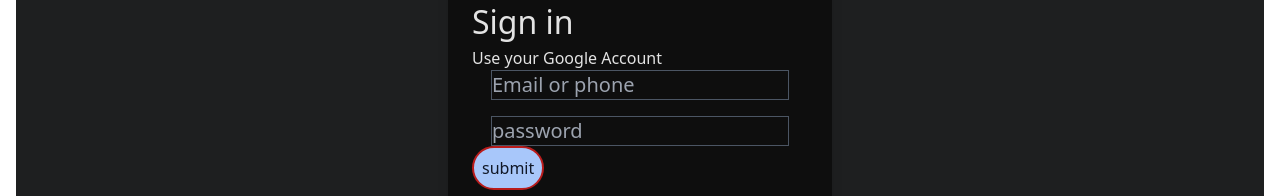
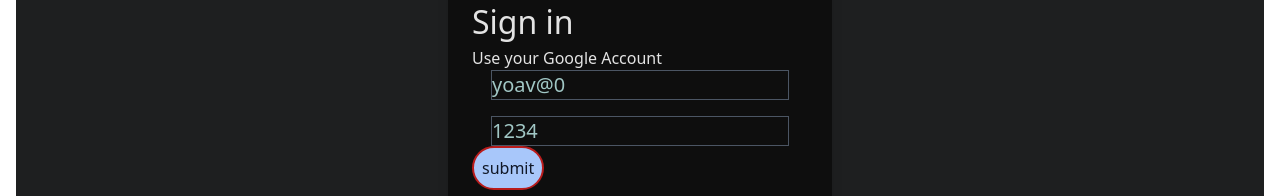
Before and after one commit to Itay945/Google-Keep, a React (Vite) app in the folder Client/: page /login in a window 1280 px wide. Shown: the part 342-538 px from the top of the page. Built offline with nearby package versions, Linux system fonts and the light colour scheme.

Commit message:
now work

```diff
--- a/Client/src/pages/LoginPage.tsx
+++ b/Client/src/pages/LoginPage.tsx
@@ -50,14 +50,14 @@
                 placeholder="Email or phone"
                 type="text"
                 name="email"
-                // value="yoav1@gmail23.com"
+                value="yoav@0"
                 className="border border-gray-600 text-xl bg-transparent text-[#A1C7C5]"
               />
               <input
                 placeholder="password"
                 type="text"
                 name="password"
-                // value="yoav1234567"
+                value="1234"
                 className="border border-gray-600 text-xl bg-transparent text-[#A1C7C5]"
               />
             </div>
```
